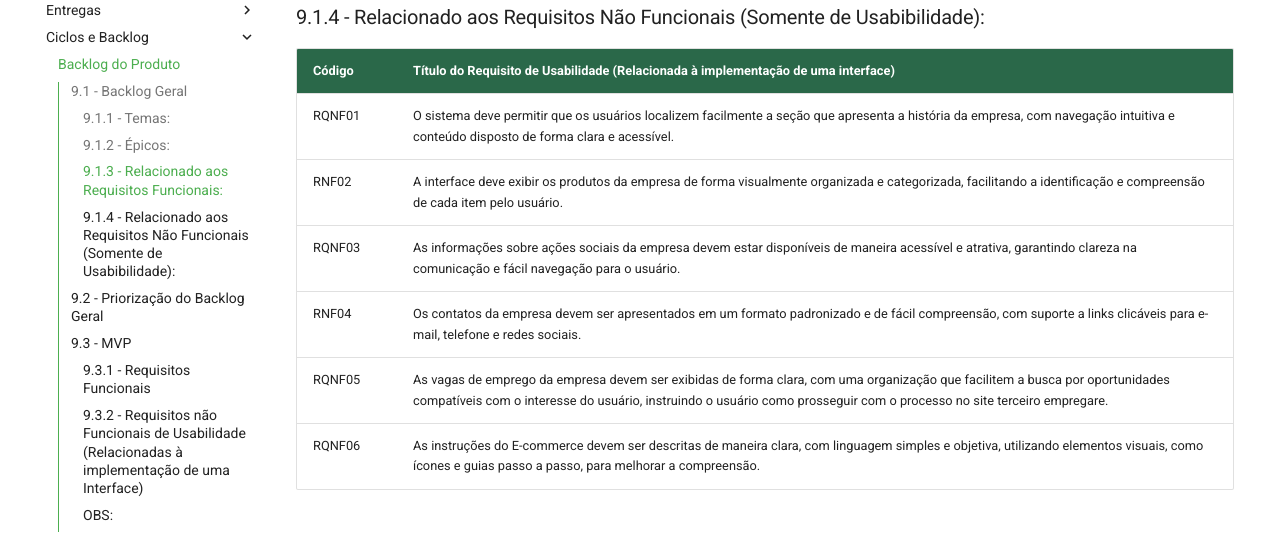
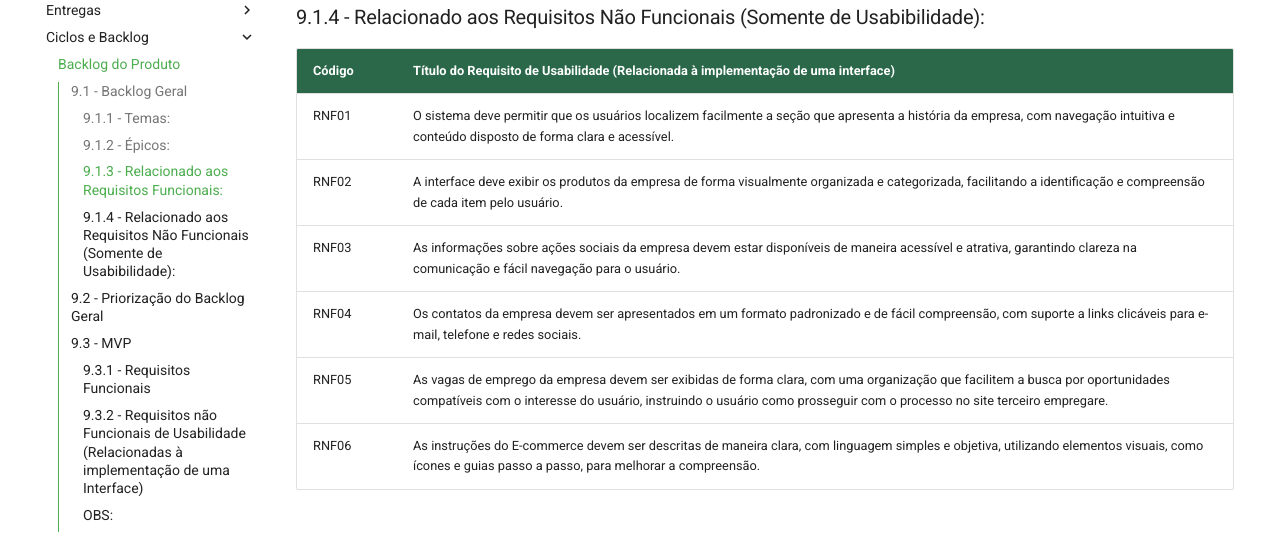
Before and after one commit to mdsreq-fga-unb/2024.2-T03-CafeDoSitio, an MkDocs documentation site: the page built from docs/sections/2-docPage/9-backlogDeProduto.md, in a window 1280 px wide and 900 px high, scrolled down 2610 px. Shown: the part 152-693 px from the top of the window. Built offline with MkDocs 1.6.1 and Material for MkDocs 9.7.7, drawn with Linux system fonts in a browser that asks for light colours; comment, search, counter and statistics services are not loaded; some of the changed text lies outside the part shown.

Commit message:
docs: modificando codigo de requisitos nao funcionais

```diff
--- a/docs/sections/2-docPage/9-backlogDeProduto.md
+++ b/docs/sections/2-docPage/9-backlogDeProduto.md
@@ -54,12 +54,12 @@ US19   | Eu como Funcionário da Família do Sítio, devo ser capaz de criar ou
 ### 9.1.4 - Relacionado aos Requisitos Não Funcionais (Somente de Usabibilidade):
 Código | Título do Requisito de Usabilidade (Relacionada à implementação de uma interface)
 ------ | ----------------------------------------------------
-RQNF01 | O sistema deve permitir que os usuários localizem facilmente a seção que apresenta a história da empresa, com navegação intuitiva e conteúdo disposto de forma clara e acessível.
+RNF01 | O sistema deve permitir que os usuários localizem facilmente a seção que apresenta a história da empresa, com navegação intuitiva e conteúdo disposto de forma clara e acessível.
 RNF02 | A interface deve exibir os produtos da empresa de forma visualmente organizada e categorizada, facilitando a identificação e compreensão de cada item pelo usuário.
-RQNF03 | As informações sobre ações sociais da empresa devem estar disponíveis de maneira acessível e atrativa, garantindo clareza na comunicação e fácil navegação para o usuário.
+RNF03 | As informações sobre ações sociais da empresa devem estar disponíveis de maneira acessível e atrativa, garantindo clareza na comunicação e fácil navegação para o usuário.
 RNF04 | Os contatos da empresa devem ser apresentados em um formato padronizado e de fácil compreensão, com suporte a links clicáveis para e-mail, telefone e redes sociais.
-RQNF05 | As vagas de emprego da empresa devem ser exibidas de forma clara, com uma organização que facilitem a busca por oportunidades compatíveis com o interesse do usuário, instruindo o usuário como prosseguir com o processo no site terceiro empregare.
-RQNF06 | As instruções do E-commerce devem ser descritas de maneira clara, com linguagem simples e objetiva, utilizando elementos visuais, como ícones e guias passo a passo, para melhorar a compreensão.
+RNF05 | As vagas de emprego da empresa devem ser exibidas de forma clara, com uma organização que facilitem a busca por oportunidades compatíveis com o interesse do usuário, instruindo o usuário como prosseguir com o processo no site terceiro empregare.
+RNF06 | As instruções do E-commerce devem ser descritas de maneira clara, com linguagem simples e objetiva, utilizando elementos visuais, como ícones e guias passo a passo, para melhorar a compreensão.
 
 ## 9.2 - Priorização do Backlog Geral
 
@@ -113,12 +113,12 @@ RQF05   | 1                       | 1                | 3
 RQF07   | 1                       | 2                | 2
 RQF09   | 1                       | 2                | 2
 RQF17   | 1                       | 2                | 2
-RQNF01 | 3                       | 1                | 11
+RNF01 | 3                       | 1                | 11
 RNF02 | 3                       | 1                | 11
-RQNF03 | 3                       | 1                | 11
+RNF03 | 3                       | 1                | 11
 RNF04 | 3                       | 1                | 11
-RQNF05 | 3                       | 1                | 11
-RQNF06 | 3                       | 1                | 11
+RNF05 | 3                       | 1                | 11
+RNF06 | 3                       | 1                | 11
 
 <!-- US03   | Nível 2                    | Nível 1                           | Nível 2     |3 -->
 <!-- US12   | Nível 3                    | Nível 2                           | Nível 3     |7 -->
@@ -153,12 +153,12 @@ Com esta técnica, foi possível elencar as funcionalidades de maior valor agreg
 
 ### 9.3.2 - Requisitos não Funcionais de Usabilidade (Relacionadas à implementação de uma Interface)
 
-- **RQNF01:** O sistema deve permitir que os usuários localizem facilmente a seção que apresenta a história da empresa, com navegação intuitiva e conteúdo disposto de forma clara e acessível;
+- **RNF01:** O sistema deve permitir que os usuários localizem facilmente a seção que apresenta a história da empresa, com navegação intuitiva e conteúdo disposto de forma clara e acessível;
 - **RNF02:** A interface deve exibir os produtos da empresa de forma visualmente organizada e categorizada, facilitando a identificação e compreensão de cada item pelo usuário;
-- **RQNF03:** As informações sobre ações sociais da empresa devem estar disponíveis de maneira acessível e atrativa, garantindo clareza na comunicação e fácil navegação para o usuário;
+- **RNF03:** As informações sobre ações sociais da empresa devem estar disponíveis de maneira acessível e atrativa, garantindo clareza na comunicação e fácil navegação para o usuário;
 - **RNF04:** Os contatos da empresa devem ser apresentados em um formato padronizado e de fácil compreensão, com suporte a links clicáveis para e-mail, telefone e redes sociais;
-- **RQNF05:** As vagas de emprego da empresa devem ser exibidas de forma clara, com uma organização que facilitem a busca por oportunidades compatíveis com o interesse do usuário, instruindo o usuário como prosseguir com o processo no site terceiro empregare;
-- **RQNF06:** As instruções do E-commerce devem ser descritas de maneira clara, com linguagem simples e objetiva, utilizando elementos visuais, como ícones e guias passo a passo, para melhorar a compreensão.
+- **RNF05:** As vagas de emprego da empresa devem ser exibidas de forma clara, com uma organização que facilitem a busca por oportunidades compatíveis com o interesse do usuário, instruindo o usuário como prosseguir com o processo no site terceiro empregare;
+- **RNF06:** As instruções do E-commerce devem ser descritas de maneira clara, com linguagem simples e objetiva, utilizando elementos visuais, como ícones e guias passo a passo, para melhorar a compreensão.
 
 
 ### OBS:
```
Also changed, not shown: docs/sections/2-docPage/7-Requisitos.md (+4 -4 lines).
